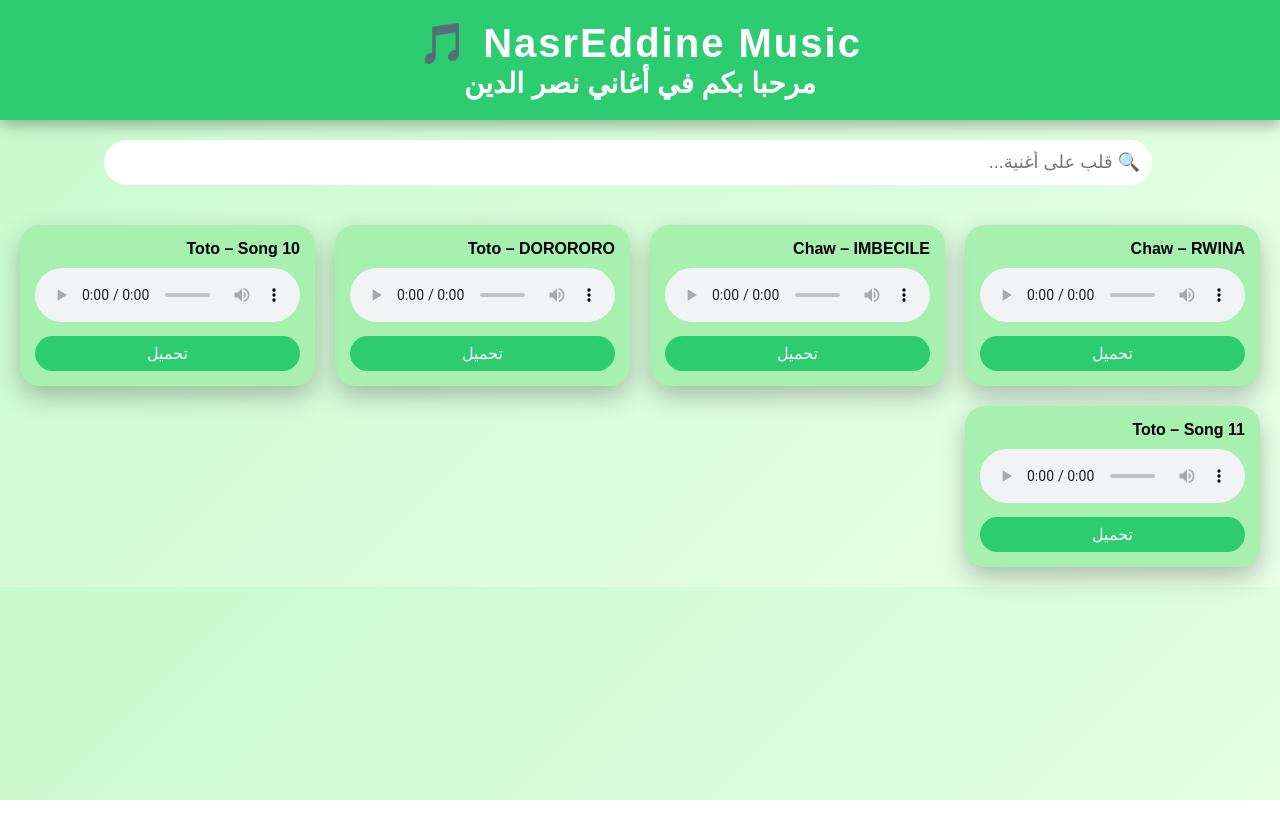
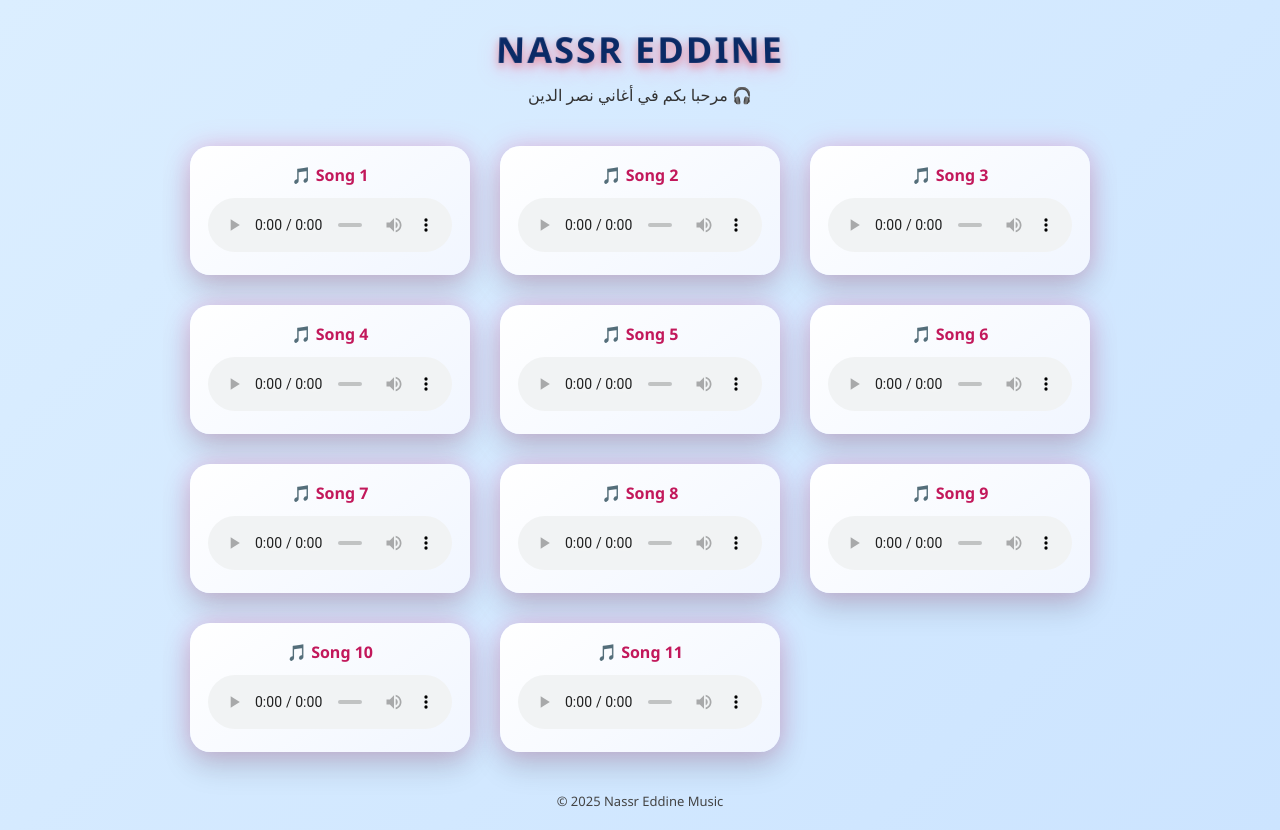
Before and after one commit to we2202350-blip/music.site, a plain HTML site: page index.html in a window 1280 px wide. Before the commit the page ends 800 px from the top, so only its background shows below. Drawn offline with Linux system fonts and the light colour scheme.

Commit message:
Update index.html

```diff
--- a/index.html
+++ b/index.html
@@ -2,143 +2,111 @@
 <html lang="ar">
 <head>
 <meta charset="UTF-8">
-<title>NasrEddine Music</title>
+<title>Nassr Eddine Music</title>
 
 <style>
 body{
     margin:0;
-    font-family:Arial;
-    background:linear-gradient(135deg,#c8facc,#eaffea);
-    direction:rtl;
+    font-family: 'Segoe UI', Arial, sans-serif;
+    background: linear-gradient(135deg,#dbeeff,#cce4ff);
+    color:#111;
 }
 
-header{
-    background:#2ecc71;
-    color:white;
-    padding:20px;
+/* LOGO */
+.logo{
     text-align:center;
-    font-size:28px;
+    margin-top:25px;
+    font-size:36px;
     font-weight:bold;
-    box-shadow:0 5px 15px rgba(0,0,0,0.3);
+    color:#0a2a66;
+    letter-spacing:2px;
+    text-shadow:
+        0 4px 8px rgba(255,0,0,0.35),
+        0 8px 20px rgba(255,105,180,0.35);
+    transform: perspective(600px) rotateX(8deg);
 }
 
-.logo{
-    font-size:40px;
-    letter-spacing:2px;
+/* TITLE */
+.subtitle{
+    text-align:center;
+    margin-top:10px;
+    color:#333;
 }
 
-.search{
-    margin:20px auto;
-    width:80%;
+/* CONTAINER */
+.container{
+    width:90%;
+    max-width:900px;
+    margin:40px auto;
+    display:grid;
+    grid-template-columns: repeat(auto-fit,minmax(260px,1fr));
+    gap:30px;
 }
 
-.search input{
-    width:100%;
-    padding:12px;
-    font-size:18px;
-    border-radius:30px;
-    border:none;
-    outline:none;
+/* SONG CARD */
+.song{
+    background: linear-gradient(145deg,#ffffff,#f1f6ff);
+    border-radius:20px;
+    padding:18px;
+    box-shadow:
+        0 15px 30px rgba(0,0,0,0.15),
+        0 0 25px rgba(255,105,180,0.35);
+    transform-style: preserve-3d;
+    transition: transform 0.4s, box-shadow 0.4s;
 }
 
-.container{
-    display:grid;
-    grid-template-columns:repeat(auto-fit,minmax(280px,1fr));
-    gap:20px;
-    padding:20px;
+.song:hover{
+    transform: translateY(-8px) scale(1.03);
+    box-shadow:
+        0 25px 40px rgba(0,0,0,0.25),
+        0 0 35px rgba(255,0,0,0.4);
 }
 
-.card{
-    background:#a8f0b0;
-    border-radius:20px;
-    padding:15px;
-    box-shadow:0 10px 25px rgba(0,0,0,0.25);
-    transform:translateZ(0);
-    transition:0.3s;
-}
-
-.card:hover{
-    transform:scale(1.05);
-}
-
-.title{
-    font-weight:bold;
-    margin-bottom:10px;
+.song h3{
+    margin:0 0 12px 0;
+    color:#c2185b;
+    font-size:16px;
+    text-align:center;
 }
 
 audio{
     width:100%;
 }
 
-.download{
-    display:block;
+/* FOOTER */
+footer{
     text-align:center;
-    background:#2ecc71;
-    color:white;
-    padding:8px;
-    margin-top:10px;
-    border-radius:20px;
-    text-decoration:none;
+    margin:40px 0 20px;
+    color:#444;
+    font-size:13px;
 }
 </style>
 </head>
 
 <body>
 
-<header>
-    <div class="logo">NasrEddine Music 🎵</div>
-    مرحبا بكم في أغاني نصر الدين
-</header>
+<div class="logo">NASSR EDDINE</div>
+<div class="subtitle">مرحبا بكم في أغاني نصر الدين 🎧</div>
 
-<div class="search">
-    <input type="text" id="search" placeholder="🔍 قلب على أغنية..." onkeyup="searchSongs()">
-</div>
+<div class="container">
 
-<div class="container" id="songs">
-
-<div class="card">
-<div class="title">Chaw – RWINA</div>
-<audio controls src="songs/song1.mp3"></audio>
-<a class="download" href="songs/song1.mp3" download>تحميل</a>
-</div>
-
-<div class="card">
-<div class="title">Chaw – IMBECILE</div>
-<audio controls src="songs/song2.mp3"></audio>
-<a class="download" href="songs/song2.mp3" download>تحميل</a>
-</div>
-
-<div class="card">
-<div class="title">Toto – DORORORO</div>
-<audio controls src="songs/song3.mp3"></audio>
-<a class="download" href="songs/song3.mp3" download>تحميل</a>
-</div>
-
-<div class="card">
-<div class="title">Toto – Song 10</div>
-<audio controls src="songs/song10.mp3"></audio>
-<a class="download" href="songs/song10.mp3" download>تحميل</a>
-</div>
-
-<div class="card">
-<div class="title">Toto – Song 11</div>
-<audio controls src="songs/song11.mp3"></audio>
-<a class="download" href="songs/song11.mp3" download>تحميل</a>
-</div>
+<div class="song"><h3>🎵 Song 1</h3><audio controls src="songs/song1.mp3"></audio></div>
+<div class="song"><h3>🎵 Song 2</h3><audio controls src="songs/song2.mp3"></audio></div>
+<div class="song"><h3>🎵 Song 3</h3><audio controls src="songs/song3.mp3"></audio></div>
+<div class="song"><h3>🎵 Song 4</h3><audio controls src="songs/song4.mp3"></audio></div>
+<div class="song"><h3>🎵 Song 5</h3><audio controls src="songs/song5.mp3"></audio></div>
+<div class="song"><h3>🎵 Song 6</h3><audio controls src="songs/song6.mp3"></audio></div>
+<div class="song"><h3>🎵 Song 7</h3><audio controls src="songs/song7.mp3"></audio></div>
+<div class="song"><h3>🎵 Song 8</h3><audio controls src="songs/song8.mp3"></audio></div>
+<div class="song"><h3>🎵 Song 9</h3><audio controls src="songs/song9.mp3"></audio></div>
+<div class="song"><h3>🎵 Song 10</h3><audio controls src="songs/song10.mp3"></audio></div>
+<div class="song"><h3>🎵 Song 11</h3><audio controls src="songs/song11.mp3"></audio></div>
 
 </div>
 
-<script>
-function searchSongs(){
-    let input=document.getElementById("search").value.toLowerCase();
-    let cards=document.getElementsByClassName("card");
-
-    for(let i=0;i<cards.length;i++){
-        let title=cards[i].innerText.toLowerCase();
-        cards[i].style.display = title.includes(input) ? "block" : "none";
-    }
-}
-</script>
+<footer>
+© 2025 Nassr Eddine Music
+</footer>
 
 </body>
 </html>
```
